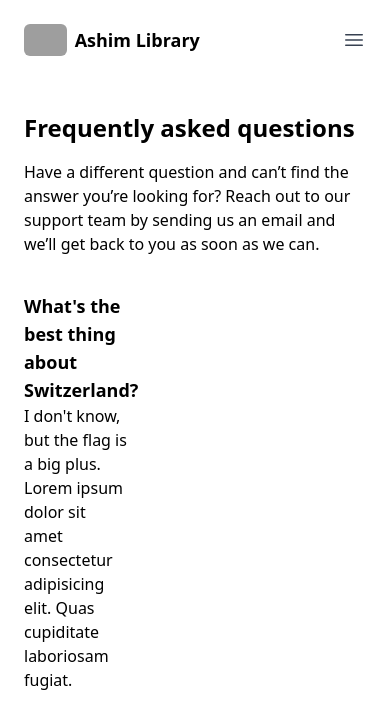
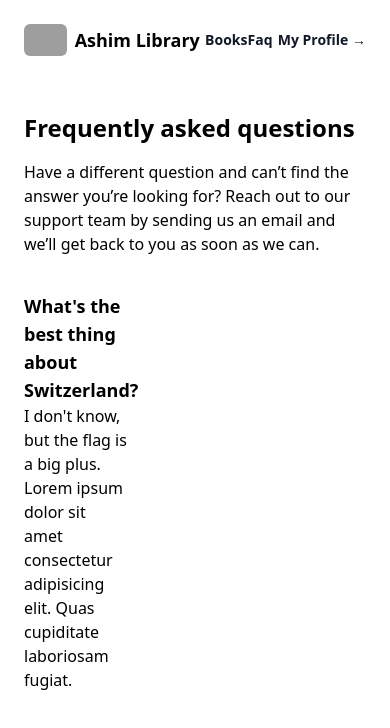
Before and after one commit to sedaiashim/library-management-system, a plain HTML site: page faq.html in a window 390 px wide. Drawn offline with nearby package versions, Linux system fonts and the light colour scheme; grey boxes are pictures that could not be loaded.

Commit message:
clean up

```diff
--- a/faq.html
+++ b/faq.html
@@ -22,42 +22,19 @@
             <span class="text-lg font-semibold">Ashim Library</span>
           </a>
         </div>
-        <div class="flex lg:hidden">
-          <button
-            type="button"
-            class="-m-2.5 inline-flex items-center justify-center rounded-md p-2.5 text-gray-700"
-          >
-            <span class="sr-only">Open main menu</span>
-            <svg
-              class="h-6 w-6"
-              fill="none"
-              viewBox="0 0 24 24"
-              stroke-width="1.5"
-              stroke="currentColor"
-              aria-hidden="true"
-              data-slot="icon"
-            >
-              <path
-                stroke-linecap="round"
-                stroke-linejoin="round"
-                d="M3.75 6.75h16.5M3.75 12h16.5m-16.5 5.25h16.5"
-              />
-            </svg>
-          </button>
-        </div>
-        <div class="hidden lg:flex lg:gap-x-12">
+        <div class="flex lg:gap-x-12">
           <a
             href="index.html"
             class="text-sm font-semibold leading-6 text-gray-900"
             >Books</a
           >
           <a
-            href="faq.html"
+            href="rules.html"
             class="text-sm font-semibold leading-6 text-gray-900"
             >Faq</a
           >
         </div>
-        <div class="hidden lg:flex lg:flex-1 lg:justify-end">
+        <div class="flex lg:flex-1 lg:justify-end">
           <a
             href="profile.html"
             class="text-sm font-semibold leading-6 text-gray-900"
```
Also changed, not shown: index.html (+3 -26 lines), profile.html (+3 -26 lines).
